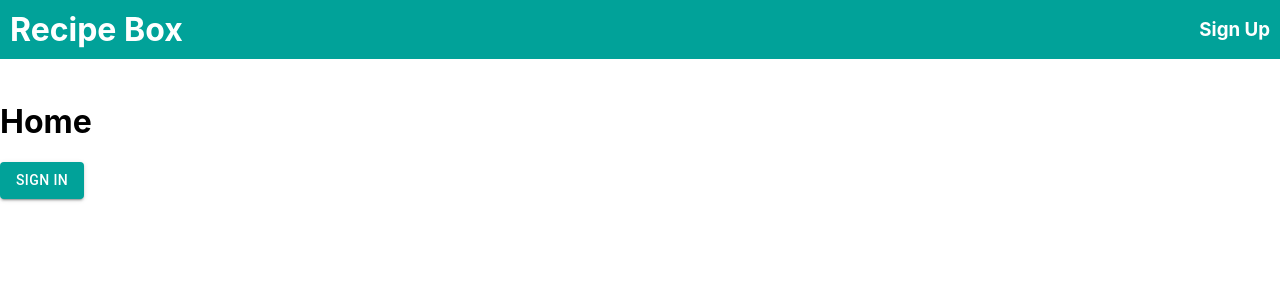
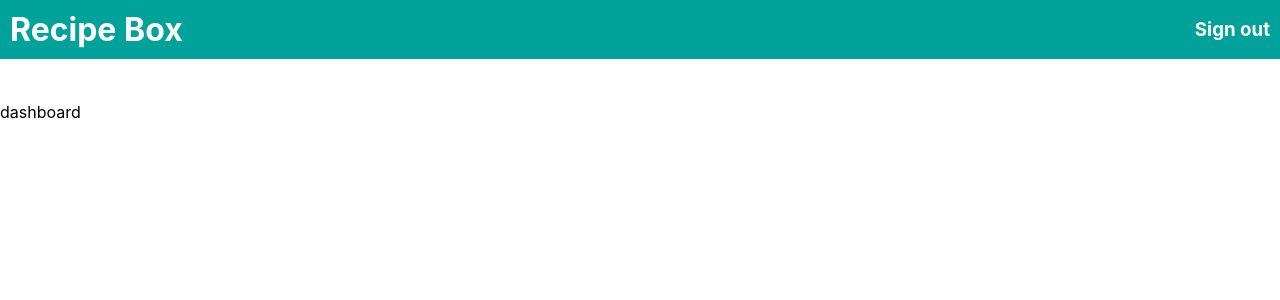
Before and after one commit to ajarvis3/recipe-box, a React (Create React App) app: page / in a window 1280 px wide. Shown: the top 300 px of the page. Built offline with nearby package versions, Linux system fonts and the light colour scheme; no server answers.

Commit message:
Auth stuff

```diff
--- a/src/account/Signin.tsx
+++ b/src/account/Signin.tsx
@@ -1,17 +1,15 @@
-import { FunctionComponent } from "react";
-import { useRecoilState } from "recoil";
+import React, { FunctionComponent } from "react";
+import { useRecoilState, useSetRecoilState } from "recoil";
 import Button from "@material-ui/core/Button";
 
 import "./Signup.css";
-import {
-   emailState,
-   passwordState,
-} from "../recoil";
+import { emailState, passwordState } from "../recoil";
 import useCleanup from "../hooks/Cleanup";
 import generalFetch from "./fetch/generalfetch";
 import setToken from "./utils/settoken";
 import EnterText from "./EnterText";
-
+import { Redirect } from "react-router-dom";
+import loginState from "../recoil/LoginState";
 
 /**
  * Sign In Page
@@ -19,11 +17,12 @@ import EnterText from "./EnterText";
 const SignIn: FunctionComponent = () => {
    const [password, setPassword] = useRecoilState(passwordState);
    const [email, setEmail] = useRecoilState(emailState);
+   const setLogin = useSetRecoilState(loginState);
 
    useCleanup<string>([setPassword, setEmail], "");
 
    const onClick = () => {
-      generalFetch(
+      const response = generalFetch(
          "auth/signin",
          JSON.stringify({
             email: email,
@@ -33,20 +32,23 @@ const SignIn: FunctionComponent = () => {
             "Content-type": "application/json; charset=UTF-8",
          },
          "POST"
-      ).then((data) => setToken(data))
-   }
+      );
+      if (typeof response === "number") {
+         alert(`Error ${response}`);
+      } else {
+         response.then((data) => {
+            setLogin(true); // should be a 200 response so
+            setToken(data);
+            return <Redirect to="/" />;
+         });
+      }
+   };
 
    return (
       <div id="signUpBox">
-         <EnterText
-            fieldName={"Email"}
-            type="text"
-         />
+         <EnterText fieldName={"Email"} type="text" />
 
-         <EnterText
-            fieldName={"Password"}
-            type="password"
-         />
+         <EnterText fieldName={"Password"} type="password" />
          <div className="signupButton">
             <Button variant="contained" color="primary" onClick={onClick}>
                Sign In
@@ -54,6 +56,6 @@ const SignIn: FunctionComponent = () => {
          </div>
       </div>
    );
-};;
+};
 
 export default SignIn;
--- a/src/account/Signup.tsx
+++ b/src/account/Signup.tsx
@@ -1,5 +1,5 @@
 import React, { FunctionComponent } from "react";
-import { useRecoilState } from "recoil";
+import { useRecoilState, useSetRecoilState } from "recoil";
 import Button from "@material-ui/core/Button";
 
 import "./Signup.css";
@@ -13,32 +13,43 @@ import {
 import generalFetch from "./fetch/generalfetch";
 import useCleanup from "../hooks/Cleanup";
 import EnterText from "./EnterText";
+import loginState from "../recoil/LoginState";
+import setToken from "./utils/settoken";
+import { Redirect } from "react-router-dom";
 
 /**
  * Sign Up Page
  */
 const SignUp: FunctionComponent = () => {
-   const [firstName, setFirstName] = useRecoilState(firstNameState);
-   const [lastName, setLastName] = useRecoilState(lastNameState);
+   const setFirstName = useSetRecoilState(firstNameState);
+   const setLastName = useSetRecoilState(lastNameState);
    const [password, setPassword] = useRecoilState(passwordState);
    const [email, setEmail] = useRecoilState(emailState);
+   const setLogin = useSetRecoilState(loginState);
 
    useCleanup<string>([setFirstName, setLastName, setPassword, setEmail], "");
 
    const onClick = () => {
-      generalFetch(
+      const response = generalFetch(
          "users/signup",
          JSON.stringify({
-            firstName: firstName,
-            lastName: lastName,
+            email: email,
             password: password,
-            email: email,
          }),
          {
             "Content-type": "application/json; charset=UTF-8",
          },
          "POST"
       );
+      if (typeof response === "number") {
+         alert(`Error ${response}`);
+      } else {
+         response.then((data) => {
+            setLogin(true); // should be a 200 response so
+            setToken(data);
+            return <Redirect to="/" />;
+         });
+      }
    };
 
    return (
--- a/src/account/fetch/authenticatedfetch.ts
+++ b/src/account/fetch/authenticatedfetch.ts
@@ -5,7 +5,7 @@ const authenticatedFetch = (path: string, body: BodyInit, method: string) => {
       "Content-Type": "application/json",
       "Authentication": "bearer " + localStorage.getItem("token"),
    };
-   generalFetch(path, body, headers, method);
+   return generalFetch(path, body, headers, method);
 };
 
 export default authenticatedFetch;
--- a/src/account/fetch/generalfetch.ts
+++ b/src/account/fetch/generalfetch.ts
@@ -18,12 +18,18 @@ const generalFetch = (
       method: method,
       headers: headers,
       body: body,
-   })
-      .then(
-         (value) => value.json(),
-         (err) => {
-            console.error(err);
+   }).then(
+      (value) => {
+         if (value.status >= 200 && value.status <= 300) {
+            return value.json();
+         } else {
+            return value.status;
          }
-      )};
+      },
+      (err) => {
+         console.error(err);
+      }
+   );
+};
 
 export default generalFetch;
--- a/src/auth/Authorization.tsx
+++ b/src/auth/Authorization.tsx
@@ -1,14 +1,31 @@
-import { useEffect } from "react";
+import React, { useEffect } from "react";
 import { useRecoilState } from "recoil";
 import loginState from "../recoil/LoginState";
 import IAuthProps from "./types/AuthProps";
 import Home from "../home/Home";
 import Dashboard from "../dashboard/Dashboard";
+import authenticatedFetch from "../account/fetch/authenticatedfetch";
+import setToken from "../account/utils/settoken";
+import { Redirect } from "react-router-dom";
 
 const Authorization = (props: IAuthProps) => {
    const [login, setLogin] = useRecoilState(loginState);
 
    useEffect(() => {
+      const response = authenticatedFetch(
+         "auth/verify",
+         JSON.stringify({}),
+         "POST"
+      );
+      response.then((value) => {
+         if (typeof value === "number") {
+            // do nothing
+         } else {
+            setLogin(true);
+            setToken(value);
+            return <Redirect to="/" />;
+         }
+      })
       // auth, check if logged in blah blah blah
       //   setLogin(true);
    }, [login, setLogin]);
--- a/src/common/Header.tsx
+++ b/src/common/Header.tsx
@@ -2,12 +2,18 @@ import React, { FunctionComponent } from 'react';
 import './Header.css';
 
 import { Link, Switch, Route } from "react-router-dom";
+import { useRecoilValue } from "recoil";
+import loginState from "../recoil/LoginState";
+import SignOut from './SignOut';
+
 
 /**
  * Header Function Component
  * App name, whatever
  */
 const Header: FunctionComponent = () => {
+    const login = useRecoilValue(loginState);
+
     return (
         <div className="header">
             <span className="headerItemWrapper">
@@ -20,11 +26,14 @@ const Header: FunctionComponent = () => {
             <span className="headerItemWrapper">
                 <h3 className="headerRightSide">
                     <Switch>
-                        <Route path="/" exact>
-                            <Link to={"/signup"} className="headerLink">
-                                Sign Up
-                            </Link>
-                        </Route>
+                        {!login ?
+                            <Route path="/" exact>
+                                <Link to={"/signup"} className="headerLink">
+                                    Sign Up
+                                </Link>
+                            </Route>
+                            : <SignOut />
+                        }
                     </Switch>
                 </h3>
             </span>
--- /dev/null
+++ b/src/common/SignOut.tsx
@@ -0,0 +1,16 @@
+import { useSetRecoilState } from "recoil";
+import loginState from "../recoil/LoginState";
+import deleteToken from "./utils/deletetoken";
+
+const SignOut = () => {
+   const setLogin = useSetRecoilState(loginState);
+
+   const onClick = () => {
+      setLogin(false);
+      deleteToken();
+   };
+
+   return <span onClick={onClick}>Sign out</span>;
+};
+
+export default SignOut;
--- /dev/null
+++ b/src/common/utils/deletetoken.ts
@@ -0,0 +1,5 @@
+const deleteToken = () => {
+   localStorage.removeItem("token");
+};
+
+export default deleteToken;
```
